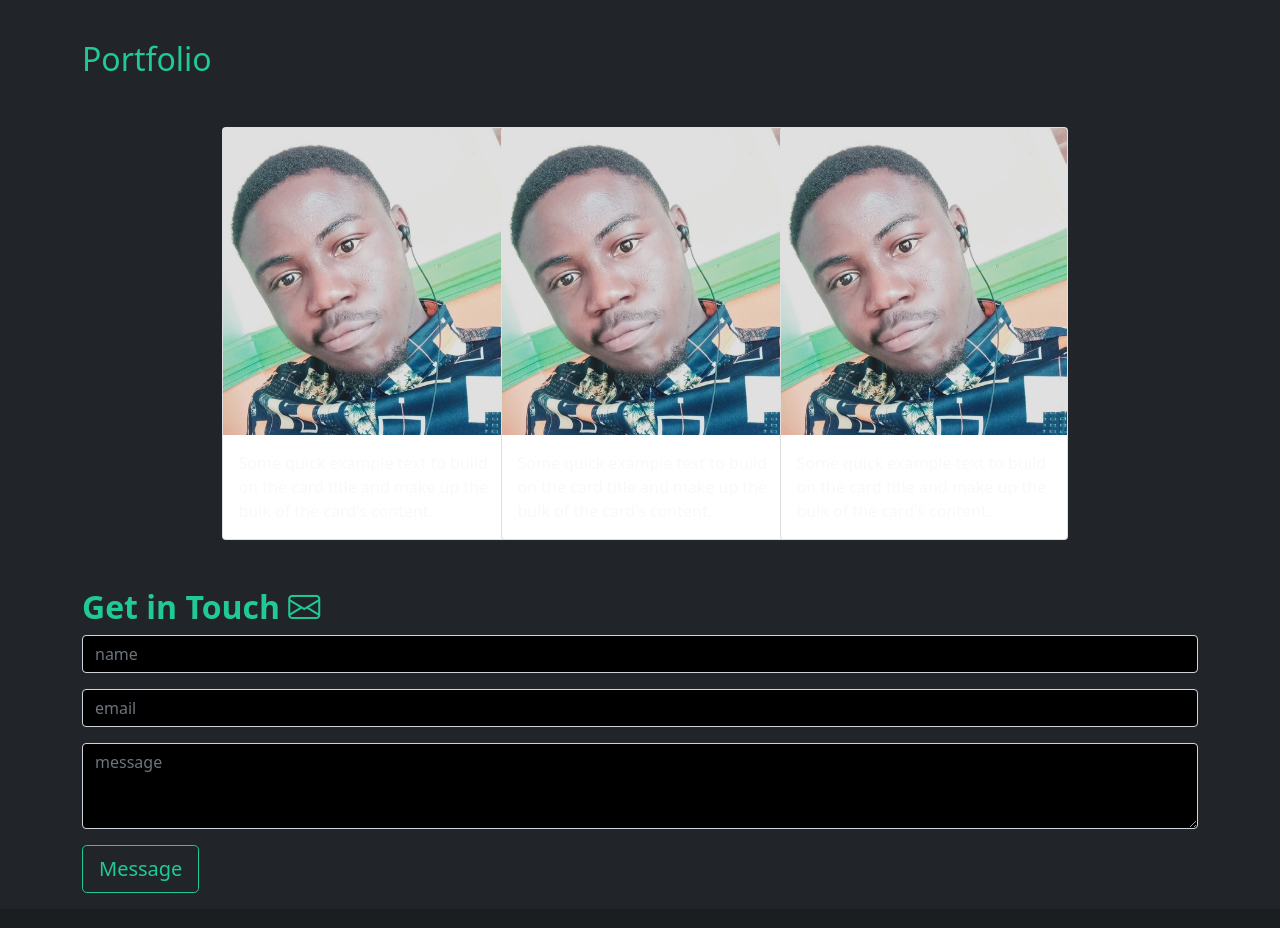
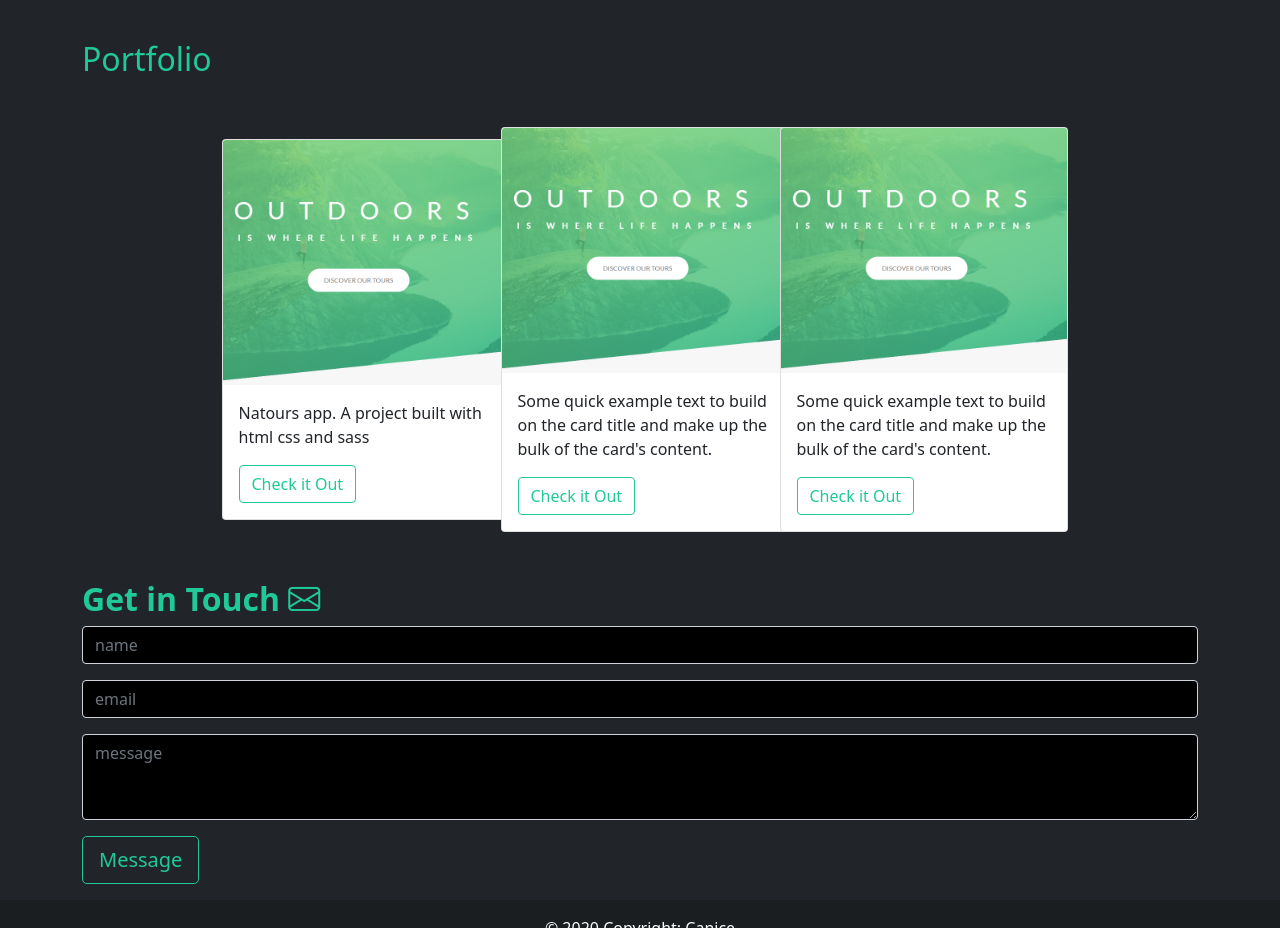
Before and after one commit to canicemichael/Portfolio, a website: page index.html in a window 1280 px wide. Shown: the part 1540-2468 px from the top of the page. Drawn offline with nearby package versions, Linux system fonts and the light colour scheme.

Commit message:
Add added a new image

```diff
--- a/index.html
+++ b/index.html
@@ -142,27 +142,30 @@
             <div class="row my-5 align-items-center g-0 justify-content-center">
                 <div class="col-8 col-lg-4 col-xl-3">
                     <div class="card" style="width: 18rem;">
-                        <img src="assets/canice3.jpg" class="card-img-top" alt="...">
+                        <img src="assets/natours.png" class="card-img-top" alt="...">
                         <div class="card-body">
-                          <p class="card-text">Some quick example text to build on the card title and make up the bulk of the card's content.</p>
+                          <p class="card-text text-dark">Natours app. A project built with html css and sass</p>
+                          <a href=""><button class="btn btn-outline-success">Check it Out</button></a>
                         </div>
                       </div>
                 </div>
 
                 <div class="col-8 col-lg-4 col-xl-3">
                     <div class="card" style="width: 18rem;">
-                        <img src="assets/canice3.jpg" class="card-img-top" alt="...">
+                        <img src="assets/natours.png" class="card-img-top" alt="...">
                         <div class="card-body">
-                          <p class="card-text">Some quick example text to build on the card title and make up the bulk of the card's content.</p>
+                          <p class="card-text text-dark">Some quick example text to build on the card title and make up the bulk of the card's content.</p>
+                          <a href=""><button class="btn btn-outline-success">Check it Out</button></a>
                         </div>
                       </div>
                 </div>
 
                 <div class="col-8 col-lg-4 col-xl-3">
                     <div class="card" style="width: 18rem;">
-                        <img src="assets/canice3.jpg" class="card-img-top" alt="...">
+                        <img src="assets/natours.png" class="card-img-top" alt="...">
                         <div class="card-body">
-                          <p class="card-text">Some quick example text to build on the card title and make up the bulk of the card's content.</p>
+                          <p class="card-text text-dark">Some quick example text to build on the card title and make up the bulk of the card's content.</p>
+                          <a href=""><button class="btn btn-outline-success">Check it Out</button></a>
                         </div>
                       </div>
                 </div>
```
Also changed, not shown: assets/natours.png (added).
